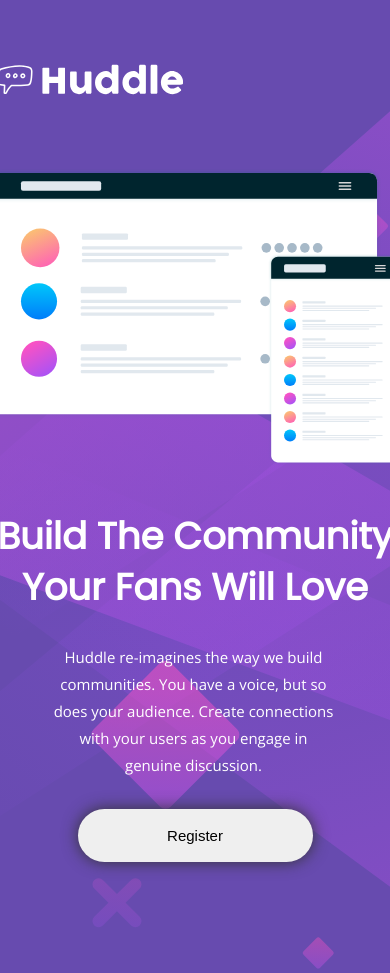
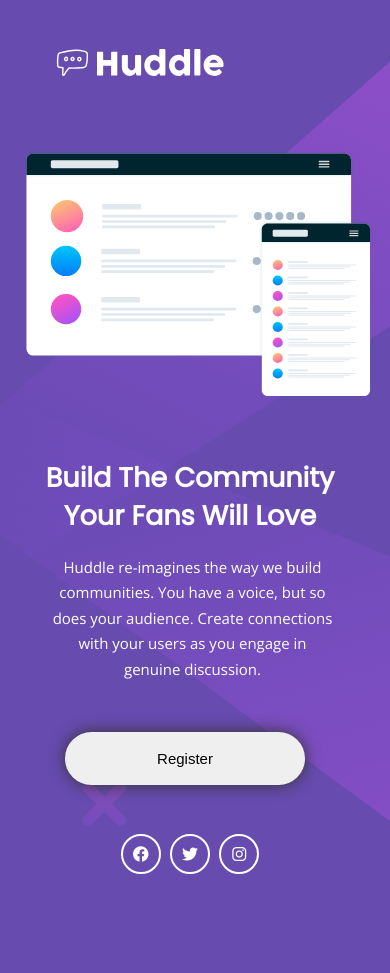
Before and after one commit to sohailebada44/huddle-landing-page-with-single-introductory-section-master, a plain HTML site: page index.html in a window 390 px wide. Shown: the top 973 px of the page. After the commit the page ends 874 px from the top, so only its background shows below. Drawn offline with nearby package versions, Linux system fonts and the light colour scheme.

Commit message:
Add files via upload

```diff
--- a/index.html
+++ b/index.html
@@ -31,7 +31,6 @@
         <p>Huddle re-imagines the way we build communities. You have a voice, but so does your audience.
         Create connections with your users as you engage in genuine discussion. </p>
         <button>Register</button>
-        <div class="social">
         <div class="link">
           <ul>
             <li>
--- a/style.css
+++ b/style.css
@@ -18,43 +18,63 @@ body {
     color: white;
     min-height: 100vh;
 }
-/* main  */
 main {
     display: flex;
     justify-content: center;
     align-items: center;
-    gap: 40px;
+    gap: 30px;
+    margin-top: 20px;
 }
+/* main  */
+
 .images .logo img {
     padding-bottom: 60px;
     padding-top: 20px;
 }
 /* Mobile  */
-@media (max-width: 767px) {
+@media (max-width: 500px) {
     main {
         display: flex;
         flex-direction: column;
-        background-image: url('images/bg-mobile.svg');
-        background-size: cover;
-        background-repeat: no-repeat;
+        max-width: 200px;
     }
     .images .logo img {
-        margin-top: 35px;
-        width: 200px;
+        width: 180px;
+        margin-left: 35%;
     }
     .picture img {
-        width: 415px;
+        width: 350px;
+        margin-left: 28%;
+    }
+    .text {
+        margin-top: 25px;
+        padding-left: 100%;
+        text-align: center;
+    }
+    .text h1 {
+        font-size: 27px;
+        margin-left: 30px;
+    }
+    .text p {
+        position: relative;
+        left: -80px;
+        padding-left: 145px;
+    }
+    button {
+        margin-left: -30px;
+        margin-top: 30px;
+        width: 240px;
     }
     .link ul {
+        margin-top: -30%;
         text-align: center;
-        margin-top: 15%;
+        margin-right: 25px;
     }
 }
 /* end main  */
 /* text  */
 .text h1 {
-    width: 450px;
-    font-size: 40px;
+    width: 350px;
     line-height: 1.4;
     padding-bottom: 20px;
     font-family: 'Poppins', sans-serif;
@@ -64,23 +84,6 @@ main {
     font-size: 15px;
     width: 430px;
     padding-bottom: 20px;
-}
-@media (max-width: 767px) {
-    .text {
-        text-align: center;
-    }
-    .text h1 {
-        font-size: 37px;
-    }
-    .text p {
-        margin: 10px 80px;
-        width: 287px;
-        text-align: center;
-        line-height: 1.8;
-    }
-    button {
-        width: 235px;
-    }
 }
 /* end text  */
 /* button  */
```
Lines whose indentation alone changed are shown as unchanged.
